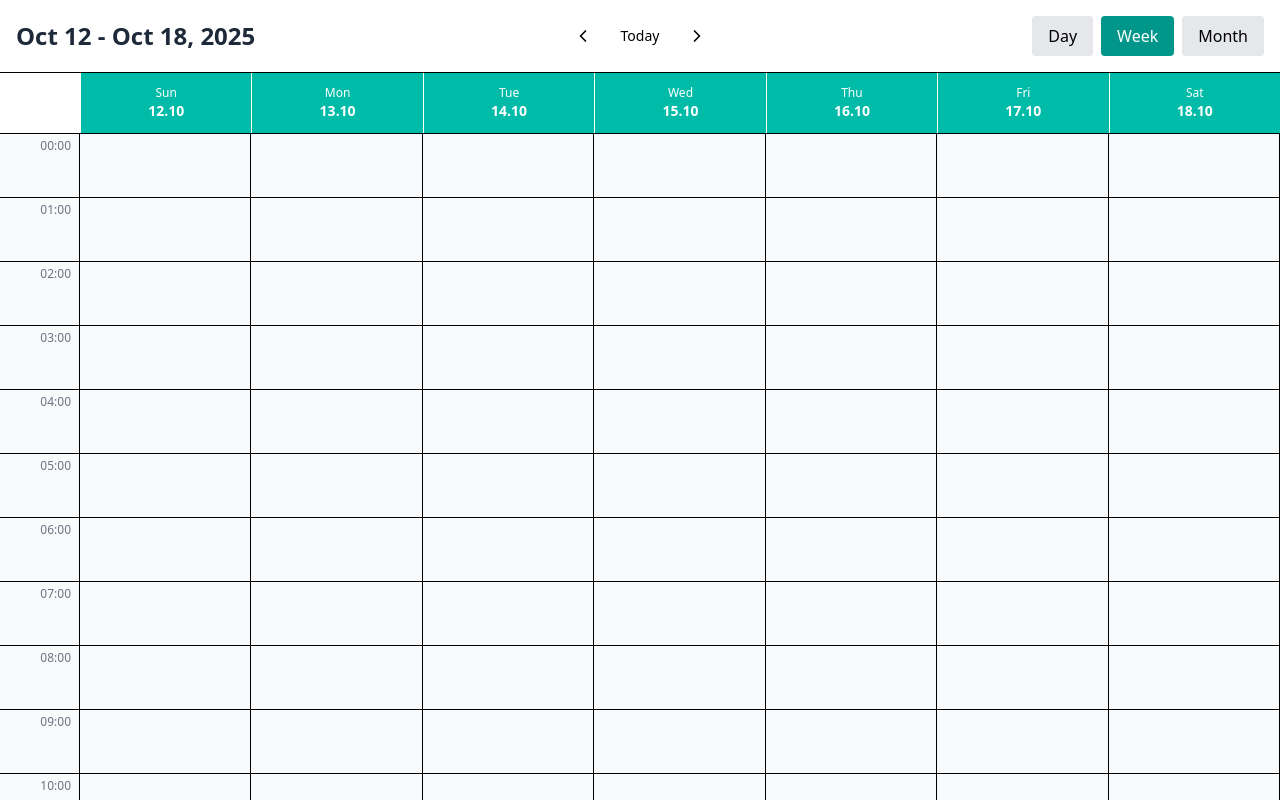
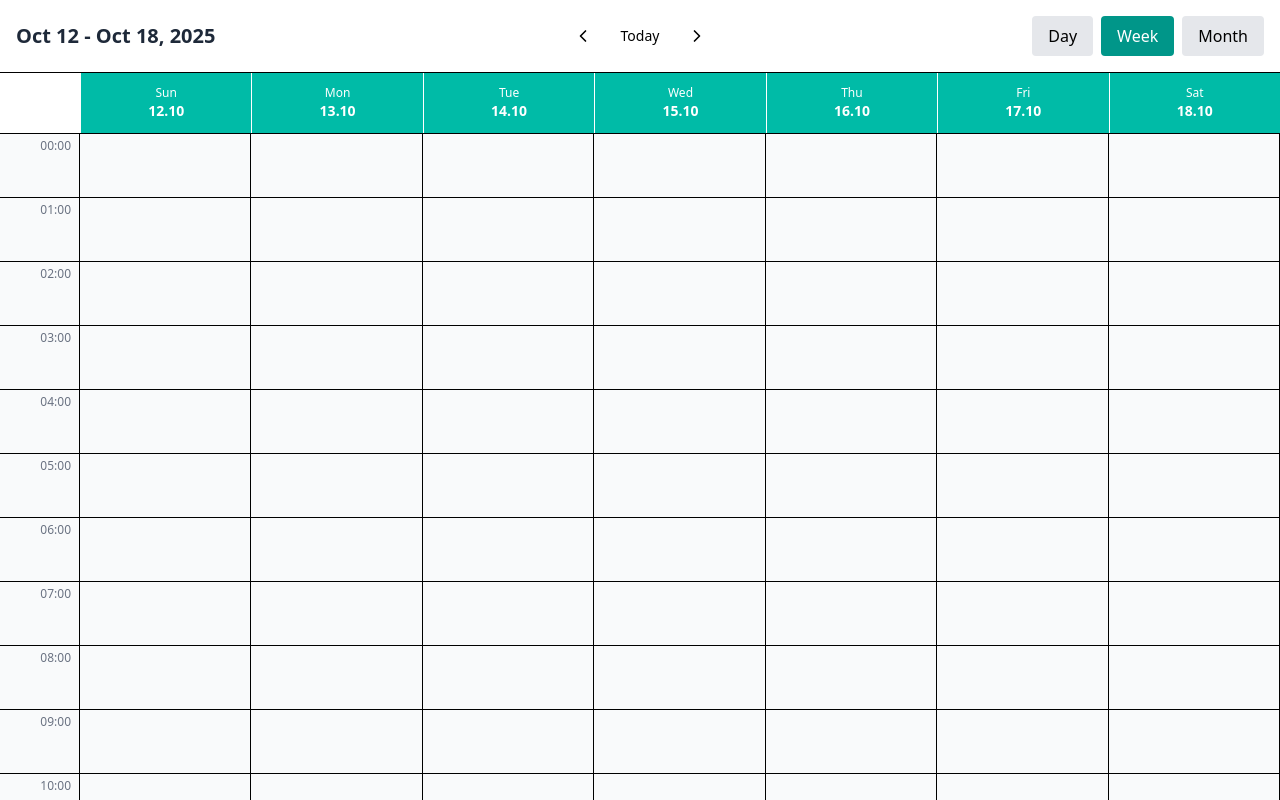
Before and after one commit to KaiHotz/Calendar-demo, a React (Vite) app: page / in a window 1280 px wide. Built offline with nearby package versions, Linux system fonts and the light colour scheme.

Commit message:
sokme styling adjusted

```diff
--- a/src/components/Calendar/CalendarHeader.tsx
+++ b/src/components/Calendar/CalendarHeader.tsx
@@ -15,7 +15,7 @@
     return (
         <div className="bg-white border-b p-4 flex items-center justify-between">
             <div className="flex items-center gap-1 w-1/3 justify-start">
-                <h1 className="text-2xl font-bold text-gray-800">{dates}</h1>
+                <h1 className="text-xl font-bold text-gray-800">{dates}</h1>
             </div>
             <div className="flex gap-2 w-1/3 justify-center">
                 <button onClick={() => navigate(-1)} className="p-2 hover:bg-gray-100 rounded">
```
